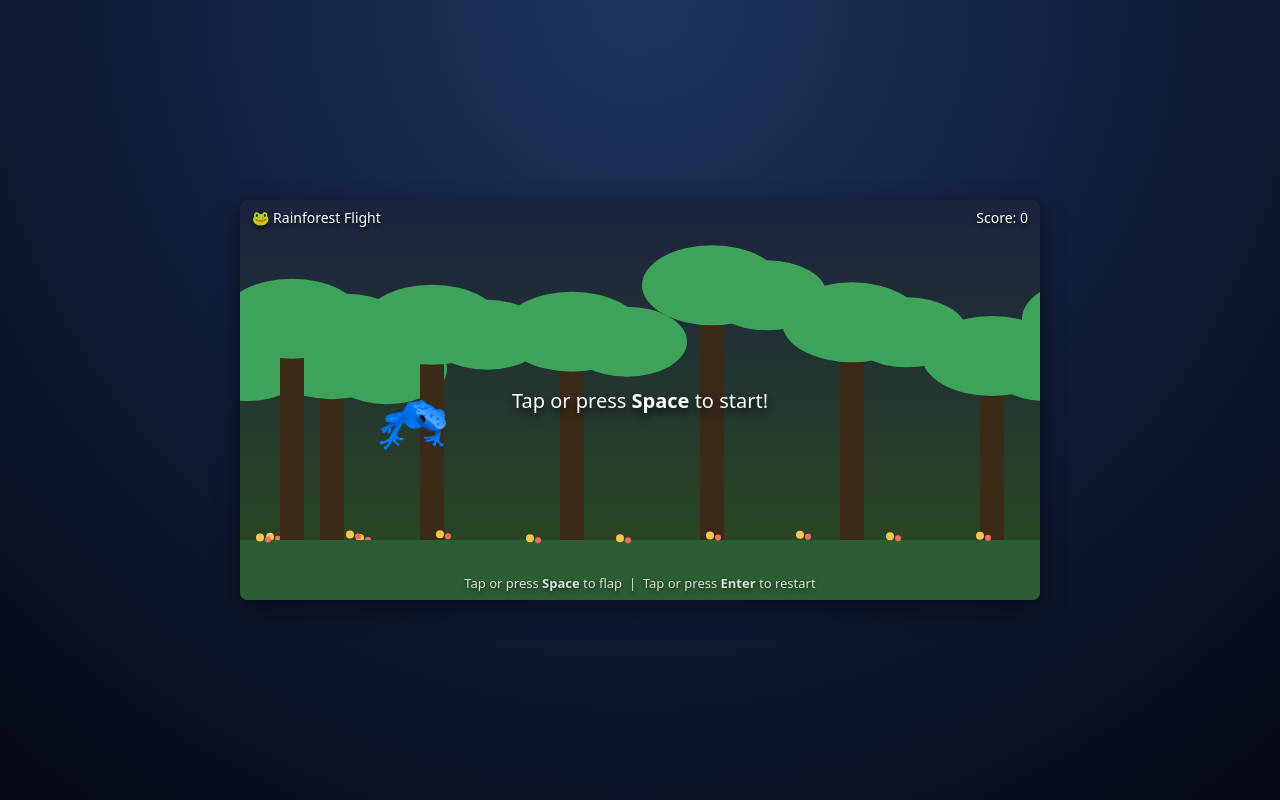
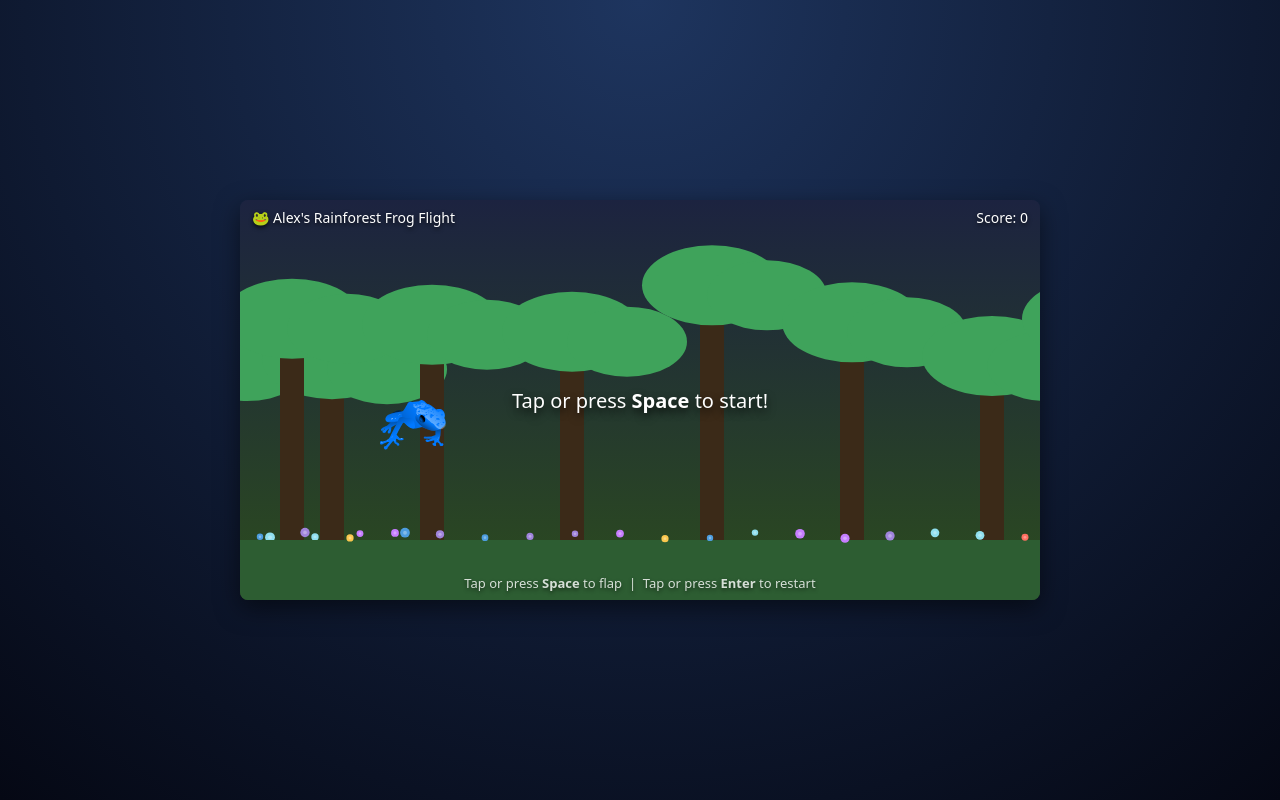
Before and after one commit to devinreams/dragon-game, a plain HTML site: page dragon-game.html in a window 1280 px wide. Drawn offline with Linux system fonts and the light colour scheme.

Commit message:
final tweaks

```diff
--- a/dragon-game.html
+++ b/dragon-game.html
@@ -3,7 +3,7 @@
 <head>
   <meta charset="UTF-8" />
   <meta name="viewport" content="width=device-width, initial-scale=1, maximum-scale=1, user-scalable=no" />
-  <title>Rainforest Frog Flight</title>
+  <title>Alex's Rainforest Frog Flight</title>
   <style>
     * {
       box-sizing: border-box;
@@ -92,7 +92,7 @@
     <canvas id="game" width="800" height="400"></canvas>
     <div id="tap-capture"></div>
     <div id="hud">
-      <div>🐸 Rainforest Flight</div>
+      <div>🐸 Alex's Rainforest Frog Flight</div>
       <div>Score: <span id="score">0</span></div>
     </div>
     <div id="controls">
@@ -185,10 +185,22 @@
         });
       }
 
-      for (let x = 20; x < WIDTH + 200; x += 90) {
+      // Generate more flowers with varied colors
+      const flowerColors = [
+        '#f9c74f', // yellow
+        '#ff6f61', // red/pink
+        '#90e0ef', // light blue
+        '#a084dc', // purple
+        '#4d9de0', // blue
+        '#c77dff'  // violet
+      ];
+
+      for (let x = 20; x < WIDTH + 200; x += 45) {
         backgroundFlowers.push({
           x,
-          y: HEIGHT - 60 + randomRange(-6, -1)
+          y: HEIGHT - 60 + randomRange(-8, -1),
+          color: flowerColors[Math.floor(Math.random() * flowerColors.length)],
+          size: randomRange(3, 5)
         });
       }
     }
@@ -315,13 +327,15 @@
 
         // Flowers (precomputed so they don't jitter)
         for (const flower of backgroundFlowers) {
-          ctx.fillStyle = "#f9c74f";
+          ctx.fillStyle = flower.color;
           ctx.beginPath();
-          ctx.arc(flower.x, flower.y, 4, 0, Math.PI * 2);
+          ctx.arc(flower.x, flower.y, flower.size, 0, Math.PI * 2);
           ctx.fill();
-          ctx.fillStyle = "#ff6f61";
+
+          // Add a subtle center
+          ctx.fillStyle = "rgba(255, 255, 255, 0.3)";
           ctx.beginPath();
-          ctx.arc(flower.x + 8, flower.y + 2, 3, 0, Math.PI * 2);
+          ctx.arc(flower.x, flower.y, flower.size * 0.4, 0, Math.PI * 2);
           ctx.fill();
         }
 
```
